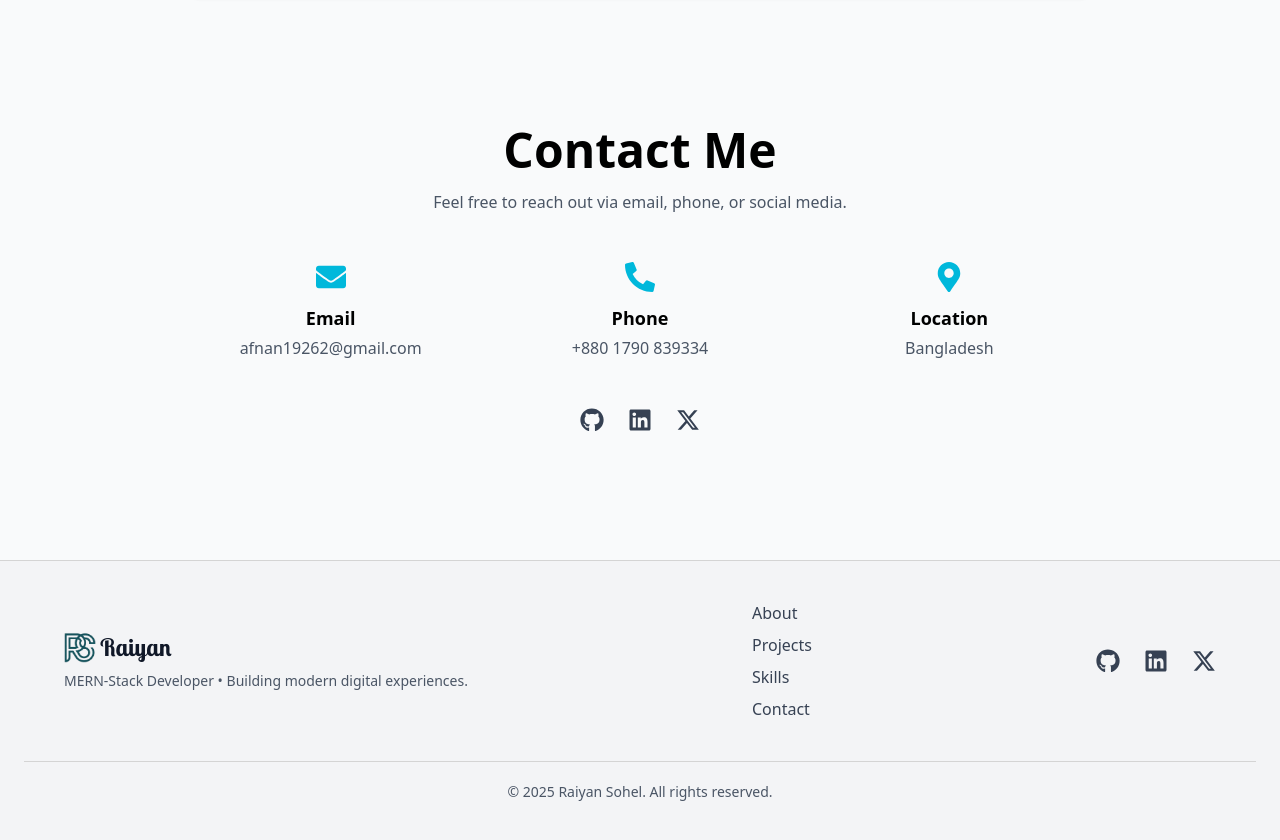
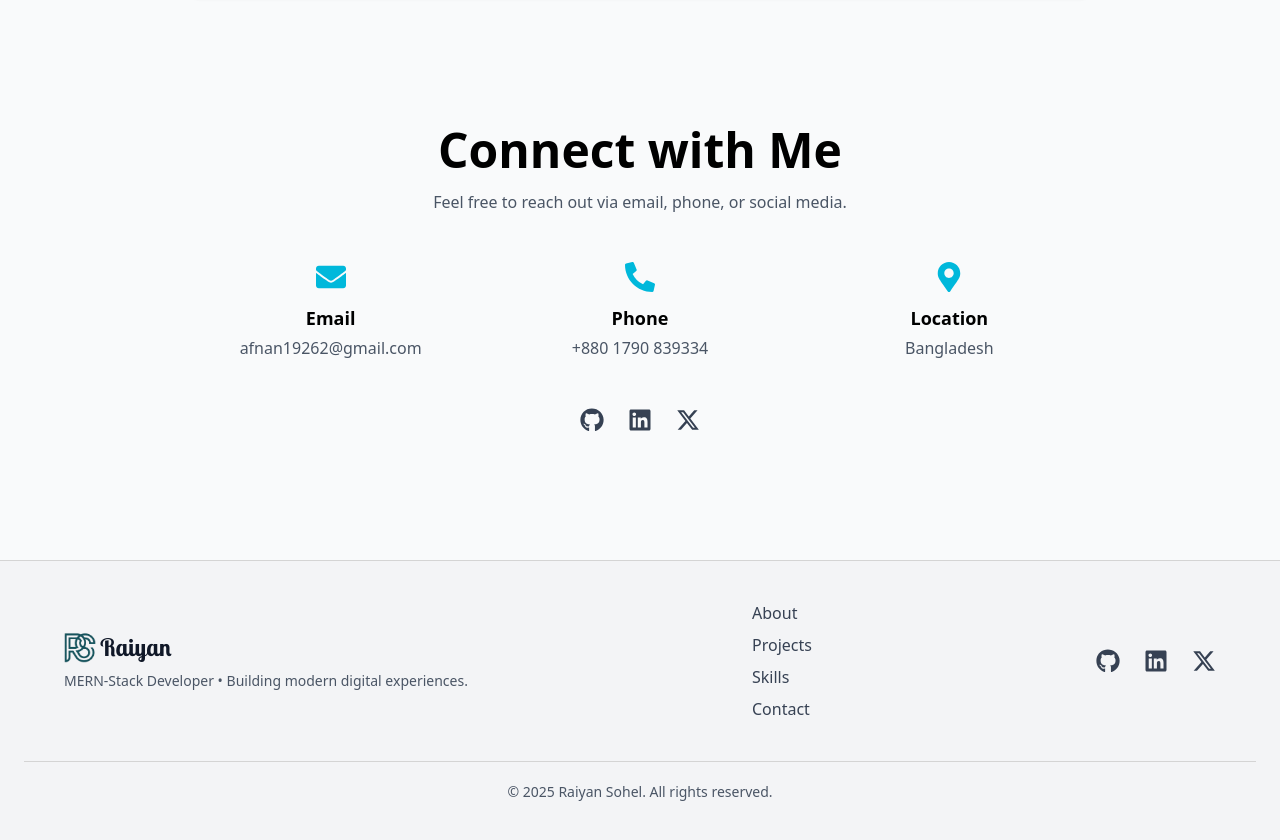
Before and after one commit to RaiyanSohel-byte/raiyan-sohel-portfolio, a React (Vite) app: page / in a window 1280 px wide. Shown: the part 3661-4501 px from the top of the page. Built offline with nearby package versions, Linux system fonts and the light colour scheme.

Commit message:
contact me title changed

```diff
--- a/src/components/ContactFooter.jsx
+++ b/src/components/ContactFooter.jsx
@@ -122,7 +122,7 @@ export default function ContactFooter() {
       </div>
       <div className="max-w-4xl mx-auto text-center my-32">
         <h2 className="text-4xl mb-4 md:text-5xl font-bold text-black dark:text-white">
-          Contact{" "}
+          Connect with{" "}
           <span className="text-black dark:text-transparent dark:bg-clip-text dark:bg-gradient-to-r dark:from-white dark:to-gray-400">
             Me
           </span>{" "}
```
